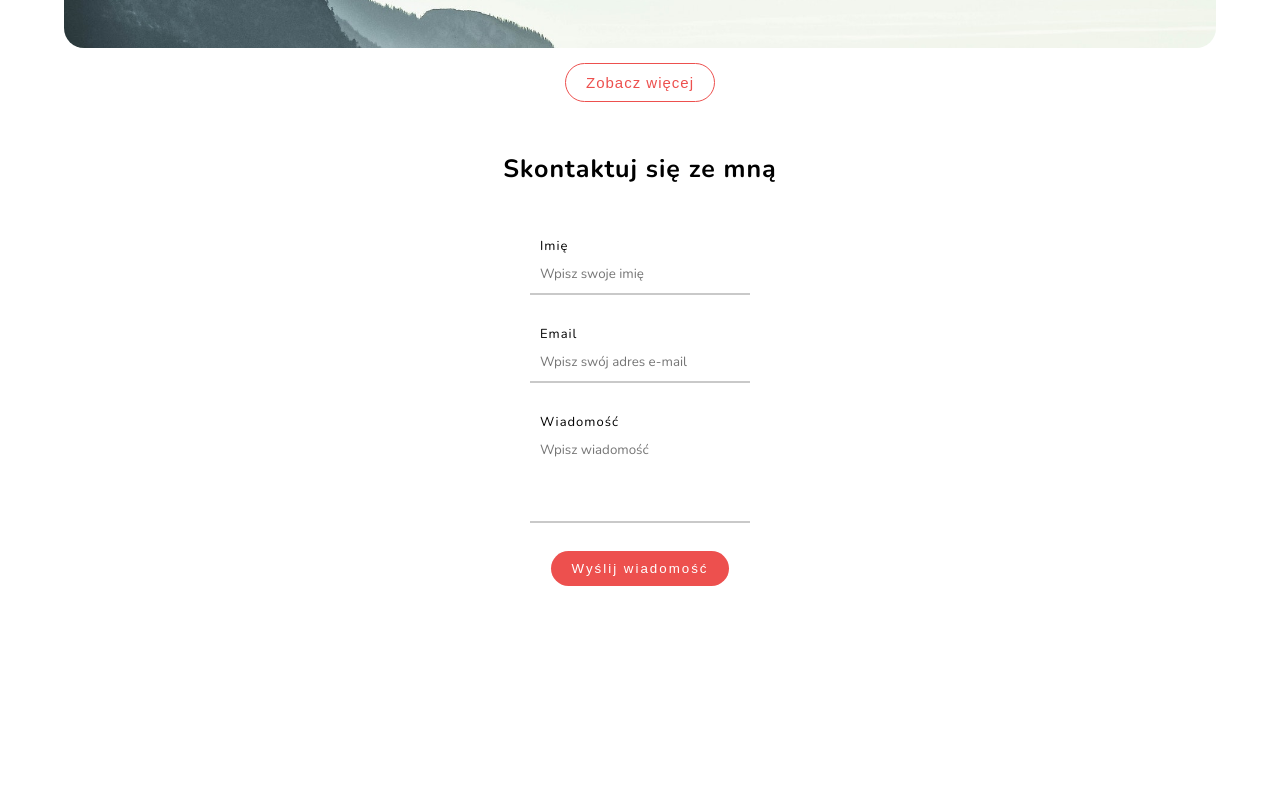
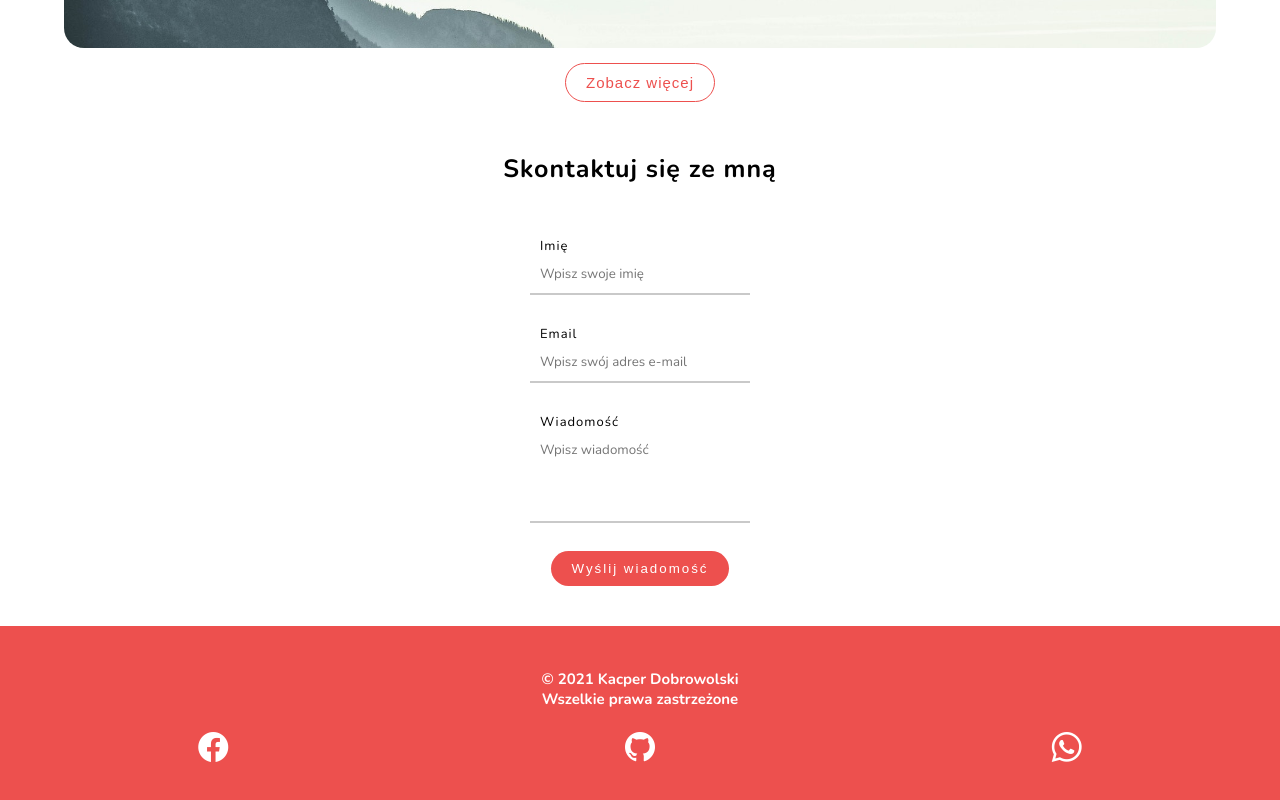
Before and after one commit to KacperDobrowolski/portfolio-app-frontend, a Next.js app: page / in a window 1280 px wide. Shown: the part 2251-3051 px from the top of the page. Before the commit the page ends 2877 px from the top, so only its background shows below. Built offline with nearby package versions, Linux system fonts and the light colour scheme.

Commit message:
Added footer

```diff
--- a/pages/index.js
+++ b/pages/index.js
@@ -32,7 +32,20 @@ export default function Home() {
       </main>
 
       <footer className={styles.footer}>
-
+          <h2 className={styles.footer_author}>&copy; 2021 Kacper Dobrowolski <br /> Wszelkie prawa zastrzeżone</h2>
+          <div className={styles.socials}>
+            <ul className={styles.socials_list}>
+              <li className={styles.list_item}>
+                  <i className="bi bi-facebook"></i>
+              </li>
+              <li className={styles.list_item}>
+                  <i className="bi bi-github"></i>
+              </li>
+              <li className={styles.list_item}>
+                  <i className="bi bi-whatsapp"></i>
+              </li>
+            </ul>
+          </div>
       </footer>
     </div>
   )
--- a/styles/Home.module.scss
+++ b/styles/Home.module.scss
@@ -20,3 +20,26 @@
         letter-spacing: 1px;
     }
 }
+
+.footer {
+    width: 100%;
+    background-color: $primary-color;
+    padding: 30px 0 30px 0;
+    text-align: center;
+    color: white;
+    & > .socials {
+        margin-top: 20px;
+        & > .socials_list {
+            list-style: none;
+            display: flex;
+            justify-content: space-around;
+            padding: 0;
+            & > .list_item {
+                font-size: 3rem;
+                &:hover {
+                    cursor: pointer;
+                }
+            }
+        }
+    }
+}
```
